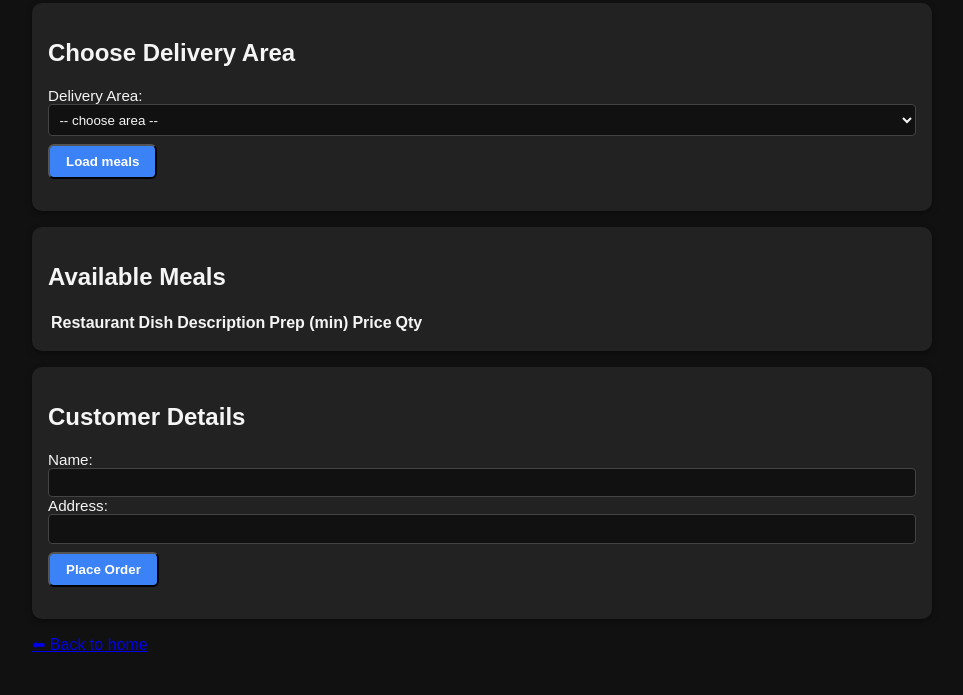
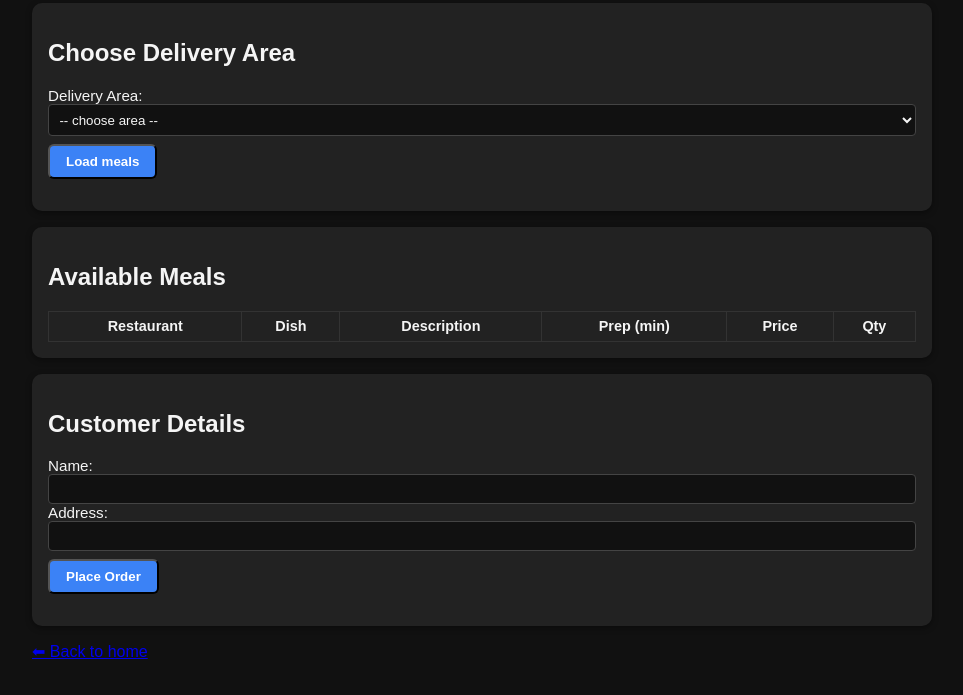
Before and after one commit to alemol123/Cloud_computing_project, a plain HTML site: page frontend/customer.html in a window 1280 px wide. Shown: the part 95-790 px from the top of the page, without its empty margins (158-1121 px from the left). Drawn offline with Linux system fonts and the light colour scheme.

Commit message:
Add table styling to styles.css
Added styles for table and table cells.

```diff
--- a/frontend/styles.css
+++ b/frontend/styles.css
@@ -59,3 +59,14 @@ input, textarea, select {
   margin-top: 1rem;
   font-weight: bold;
 }
+table {
+  width: 100%;
+  border-collapse: collapse;
+  margin-top: 0.5rem;
+}
+
+th, td {
+  border: 1px solid #333;
+  padding: 0.4rem;
+  font-size: 0.9rem;
+}
```
